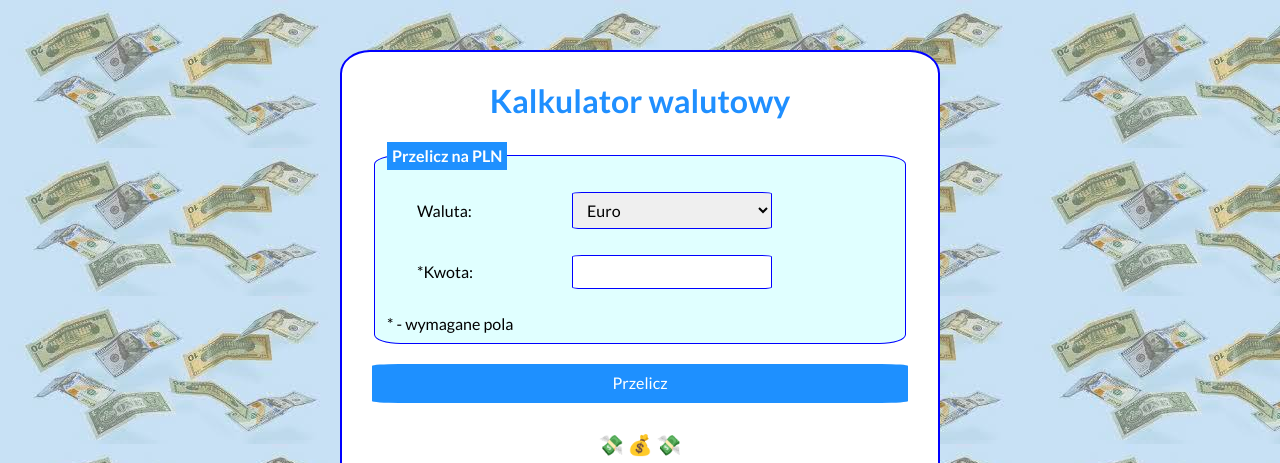
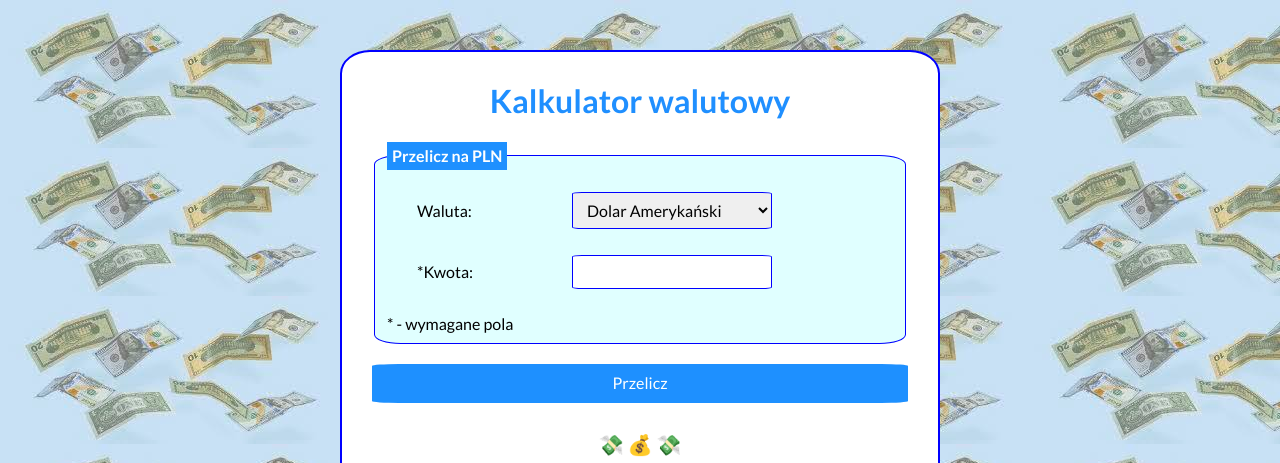
Before and after one commit to kasiami0/currency-converter-react, a React (Create React App) app: page / in a window 1280 px wide. Shown: the top 463 px of the page. Built offline with nearby package versions, Linux system fonts and the light colour scheme.

Commit message:
interaction added

```diff
--- a/src/App.js
+++ b/src/App.js
@@ -3,14 +3,31 @@ import Container from "./Container";
 import Footer from "./Footer";
 import Form from "./Form";
 import Result from "./Result";
+import { useState } from "react";
+import { currencies } from "./currencies";
 
 function App() {
+  const [result, setResult] = useState("");
+
+  const calculateResult = (amount, currency) => {
+    const rate = currencies.find(({ code }) => code === currency).rate;
+
+    setResult({
+      initialAmount: +amount,
+      resultAmount: amount * rate,
+      currency,
+    });
+  };
+
   return (
     <Container>
       <Header header="Kalkulator walutowy" />
-      <Form />
-      <Result />
-      <Footer footer="Krursy pochodzą ze strony nbp.pl z Tabeli nr 223/A/NBP/2022 z dnia 2022-11-18" />
+      <Form calculateResult={calculateResult} />
+      <Result result={result} />
+      <Footer
+        footer="Krursy pochodzą ze strony nbp.pl z Tabeli nr 223/A/NBP/2022
+          z dnia 2022-11-18"
+      />
     </Container>
   );
 }
--- a/src/Form/index.js
+++ b/src/Form/index.js
@@ -1,23 +1,52 @@
 import "./style.css"
+import { currencies } from "../currencies";
+import { useState } from "react";
 
-const Form = () => (
-    <form className="form">
+const Form = ({ calculateResult }) => {
+  const [amount, setAmount] = useState("");
+  const [currency, setCurrency] = useState(currencies[0].code)
+
+  const onFormSubmit = (event) => {
+    event.preventDefault();
+    calculateResult(amount, currency);
+    setAmount("");
+  };
+
+  return (
+    <form onSubmit={onFormSubmit} className="form">
       <fieldset className="form__fieldset">
         <legend className="form__legend">Przelicz na PLN</legend>
-            <p><label><span className="form__label">Waluta:</span>
-                <select className="form__field" required>
-                    <option value="EUR">Euro</option>
-                    <option value="USD">Dolar amerykański</option>
-                    <option value="CHF">Frank szwajcarski</option>
-                    <option value="GBP">Funt brytyjski</option>
-                </select></label></p>
-            <p><label><span className="form__label">*Kwota:</span>
-                <input className="form__field" type="number"
-                step="0.01" min="1" required /></label></p>
+        <p><label>
+          <span className="form__label">Waluta:</span>
+          <select
+            value={currency}
+            onChange={(event => setCurrency(event.target.value))}
+            className="form__field"
+          >
+            {currencies.map(currency => (
+              <option key={currency.id} value={currency.code}>
+                {currency.name}
+              </option>
+            ))};
+          </select>
+        </label></p>
+        <p><label>
+          <span className="form__label">*Kwota:</span>
+          <input
+            value={amount}
+            onChange={(event => setAmount(event.target.value))}
+            className="form__field"
+            type="number"
+            step="0.01"
+            min="1"
+            required
+          />
+        </label></p>
         <footer>* - wymagane pola</footer>
       </fieldset>
       <button className="form__button">Przelicz</button>
     </form>
   );
+};
 
 export default Form;
--- a/src/Result/index.js
+++ b/src/Result/index.js
@@ -1,7 +1,14 @@
 import "./style.css"
 
-const Result = () => (
-    <p className="result">💸 💰 💸</p>
+const Result = ({ result }) => (
+  <p className="result">
+    {result ?
+      <>
+        {result.initialAmount.toFixed(2)} PLN
+        = {result.resultAmount.toFixed(2)} {result.currency}
+      </>
+      : "💸 💰 💸 "}
+  </p>
 );
 
 export default Result;
```
Lines whose indentation alone changed are shown as unchanged.
